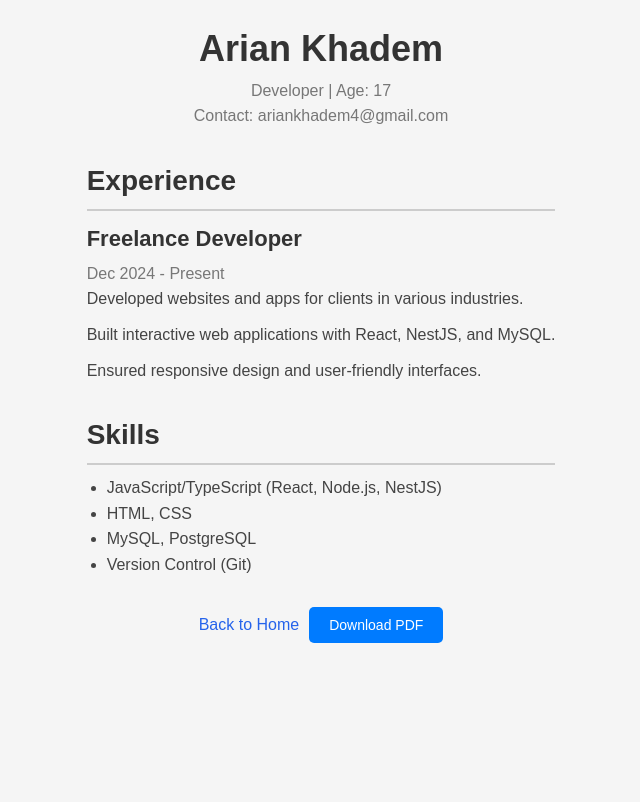
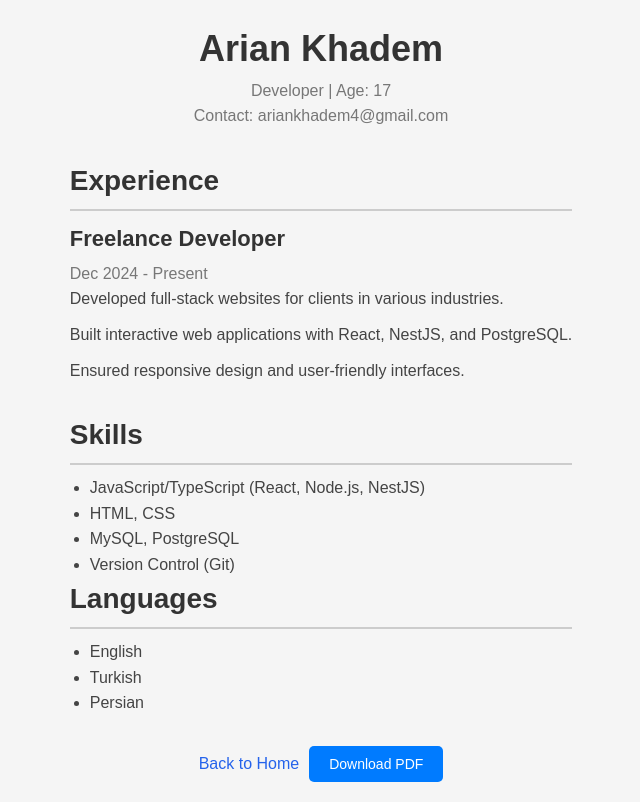
Before and after one commit to calledarian/Portfolio, a React (Create React App) app: page /resume in a window 1280 px wide. Shown: the whole page, without its empty margins (319-959 px from the left). Built offline with nearby package versions, Linux system fonts and the light colour scheme.

Commit message:
Corrected some spelling errors and added new skills in resume

```diff
--- a/src/Footer.js
+++ b/src/Footer.js
@@ -2,7 +2,7 @@ export default function Footer() {
     return (
         <footer className="footer">
             <div className="footer-content">
-                <p>© {new Date().getFullYear()} Arian Khadem, The Sowtware Developer.</p>
+                <p>© {new Date().getFullYear()} Arian Khadem, The Developer.</p>
             </div>
         </footer>
     )
--- a/src/Projects.js
+++ b/src/Projects.js
@@ -10,7 +10,7 @@ export default function Projects() {
                             <img src="./bec.png" alt="Project thumbnail" />
                         </div>
                         <div className="project-details">
-                            <h3 className="project-title">Bible Educatin Center</h3>
+                            <h3 className="project-title">Bible Education Center</h3>
                             <p className="project-description">
                                 A fullstack website for Cambodia Bible Education Center with secure admin panel and dashboard to controller posts on the page.
                             </p>
--- a/src/Resume.js
+++ b/src/Resume.js
@@ -18,8 +18,8 @@ function Resume() {
                     <h3>Freelance Developer</h3>
                     <p>Dec 2024 - Present</p>
                     <ul>
-                        <li>Developed websites and apps for clients in various industries.</li>
-                        <li>Built interactive web applications with React, NestJS, and MySQL.</li>
+                        <li>Developed full-stack websites for clients in various industries.</li>
+                        <li>Built interactive web applications with React, NestJS, and PostgreSQL.</li>
                         <li>Ensured responsive design and user-friendly interfaces.</li>
                     </ul>
                 </div>
@@ -32,6 +32,18 @@ function Resume() {
                     <li>HTML, CSS</li>
                     <li>MySQL, PostgreSQL</li>
                     <li>Version Control (Git)</li>
+                </ul>
+                <h2>Languages</h2>
+                <ul>
+                    <li>
+                        English
+                    </li>
+                    <li>
+                        Turkish
+                    </li>
+                    <li>
+                        Persian
+                    </li>
                 </ul>
             </section>
             <footer className="resume-footer">
```
